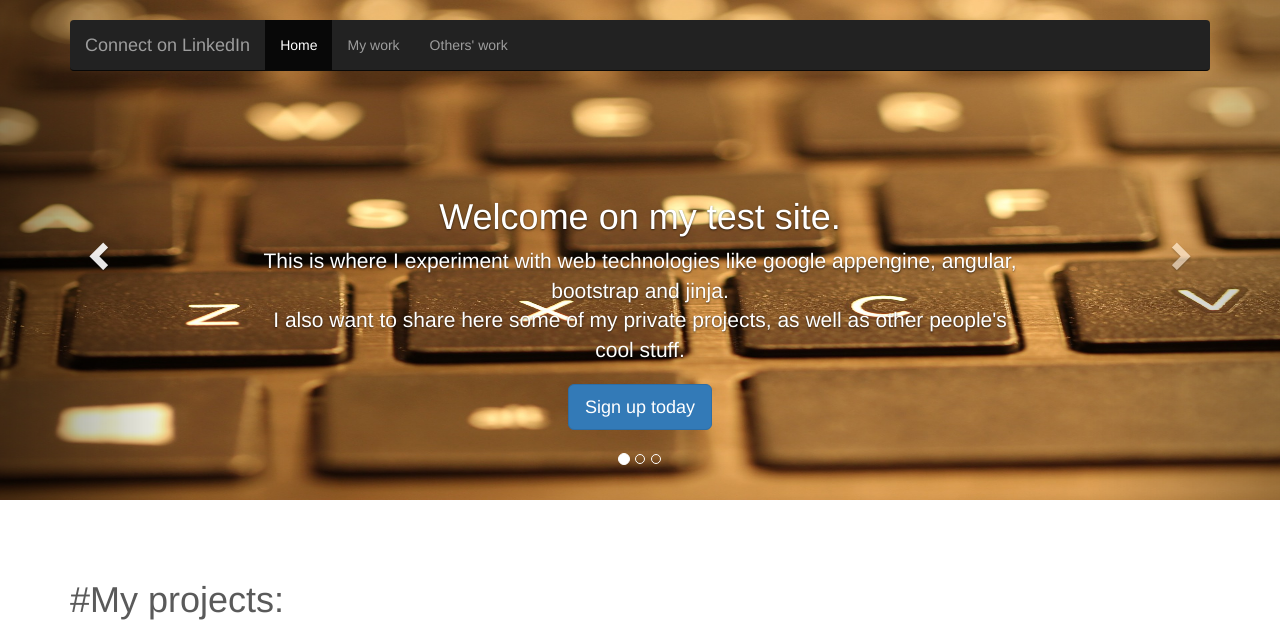
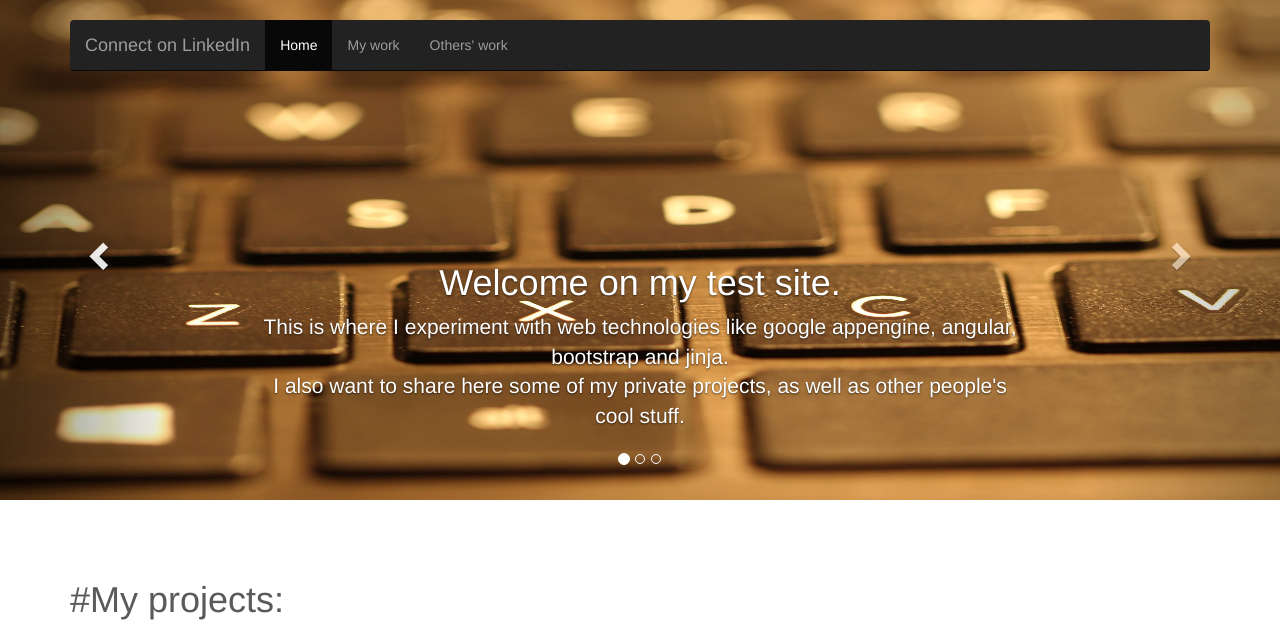
Before and after one commit to jacnik/homepage, a Python web app: template templates/master.tmpl.html in a window 1280 px wide. Shown: the top 628 px of the page. Run offline with Jinja, Linux system fonts and the light colour scheme; the template is opened without the code that fills it, so the values that code supplies are empty; some libraries are stand-ins or nearby versions.

Commit message:
commented unused buttons

```diff
--- a/templates/master.tmpl.html
+++ b/templates/master.tmpl.html
@@ -67,7 +67,7 @@
               <br>
                  I also want to share here some of my private projects, as well as other people's cool stuff.
               </p>
-              <p><a class="btn btn-lg btn-primary" href="#" role="button">Sign up today</a></p>
+              <!-- <p><a class="btn btn-lg btn-primary" href="#" role="button">Sign up today</a></p> -->
             </div>
           </div>
         </div>
@@ -77,7 +77,7 @@
             <div class="carousel-caption">
               <h1>Disclaimer.</h1>
               <p>Everything you experience on this site is and will always be in a highly experimental state of developement. That's what this site is for.</p>
-              <p><a class="btn btn-lg btn-primary" href="#" role="button">Learn more</a></p>
+              <!-- <p><a class="btn btn-lg btn-primary" href="#" role="button">Learn more</a></p> -->
             </div>
           </div>
         </div>
@@ -87,7 +87,7 @@
             <div class="carousel-caption">
               <h1>Another disclaimer.</h1>
               <p>The quality of the code in the projects that I share here does not reflect in any way the quality of my professional/production code. Because this projects are just for fun and learning I put the quality on a second plan. I don't do that at work, I promise :).</p>
-              <p><a class="btn btn-lg btn-primary" href="#" role="button">Browse gallery</a></p>
+              <!-- <p><a class="btn btn-lg btn-primary" href="#" role="button">Browse gallery</a></p> -->
             </div>
           </div>
         </div>
```
